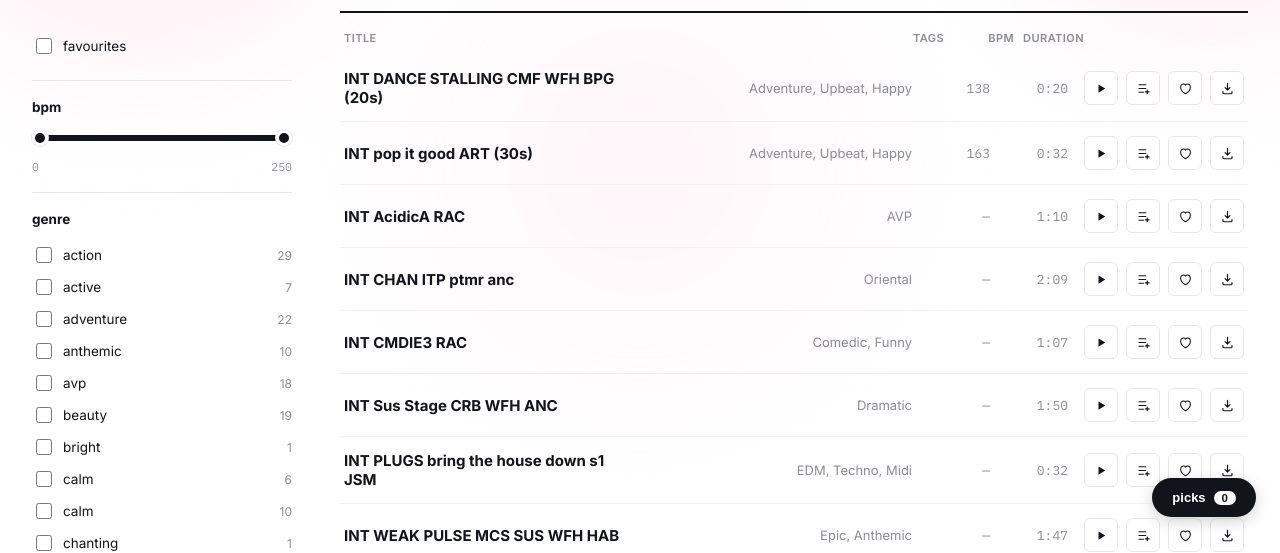
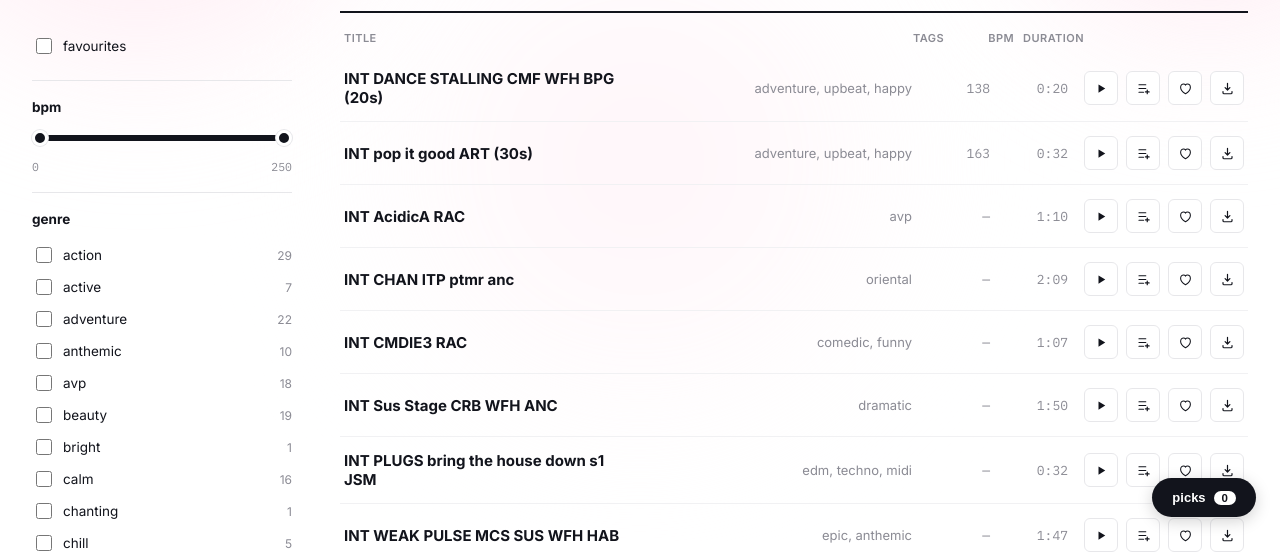
Before and after one commit to creativeautomator/RoxyMusic, a plain HTML site: page index.html in a window 1280 px wide. Shown: the part 259-812 px from the top of the page. Drawn offline with Linux system fonts and the light colour scheme.

Commit message:
Add files via upload

```diff
--- a/index.html
+++ b/index.html
@@ -395,7 +395,7 @@
 
   function matchesFilters(track){
     if(state.favouriteOnly && !favourites.includes(track.id)) return false;
-    if(state.genres.size && ![...state.genres].some(g=>track.moodGenre.includes(g))) return false;
+    if(state.genres.size && ![...state.genres].some(g=>track.moodGenre.some(mg=>mg.toLowerCase()===g))) return false;
     if(state.formats.size && !state.formats.has(track.format)) return false;
     if(track.tempoBpm > 0 && (track.tempoBpm < state.bpmMin || track.tempoBpm > state.bpmMax)) return false;
     if(state.search){
@@ -429,7 +429,10 @@
 
   function buildGenreFilters(){
     const counts = {};
-    DATA.forEach(t=> t.moodGenre.forEach(g=>{ counts[g] = (counts[g]||0)+1; }));
+    DATA.forEach(t=> t.moodGenre.forEach(g=>{
+      const key = g.toLowerCase();
+      counts[key] = (counts[key]||0) + 1;
+    }));
     const sorted = Object.entries(counts).sort((a,b)=> a[0].localeCompare(b[0]));
     const el = document.getElementById('genreFilters');
     el.innerHTML = '';
@@ -440,7 +443,7 @@
     sorted.forEach(([g,count])=>{
       const row = document.createElement('label');
       row.className = 'checkbox-row';
-      row.innerHTML = `<div class="left"><input type="checkbox" data-genre="${g}"><span class="label">${g.toLowerCase()}</span></div><span class="count">${count}</span>`;
+      row.innerHTML = `<div class="left"><input type="checkbox" data-genre="${g}"><span class="label">${g}</span></div><span class="count">${count}</span>`;
       row.querySelector('input').checked = state.genres.has(g);
       row.querySelector('input').addEventListener('change', e=>{
         if(e.target.checked) state.genres.add(g); else state.genres.delete(g);
@@ -564,7 +567,7 @@
 
       row.innerHTML = `
         <div class="col-title">${track.title}</div>
-        <div class="col-tags">${track.moodGenre.join(', ')}</div>
+        <div class="col-tags">${track.moodGenre.map(g=>g.toLowerCase()).join(', ')}</div>
         <div class="col-bpm">${track.tempoBpm || '—'}</div>
         <div class="col-duration">${fmtDuration(track.durationSec)}</div>
         <div class="col-actions">
```
